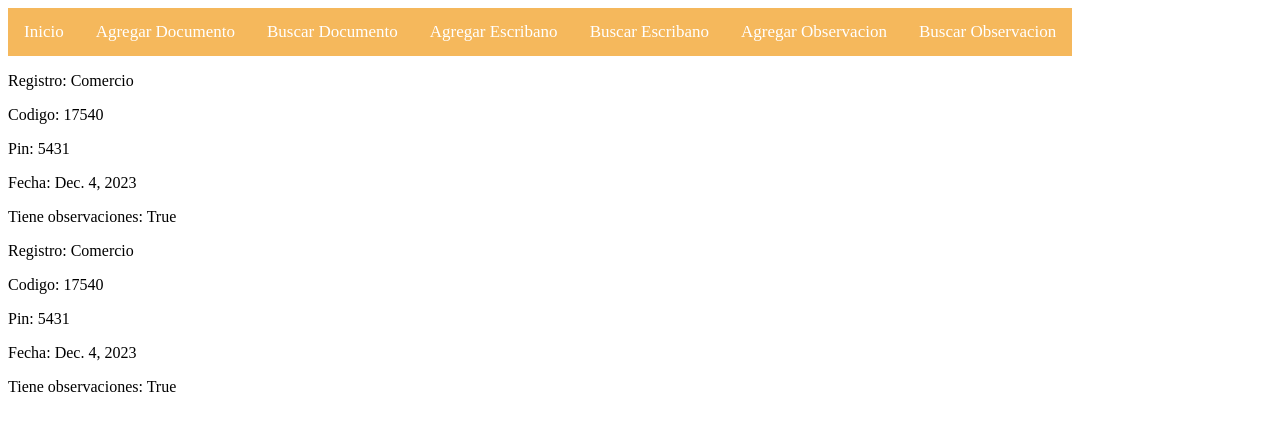
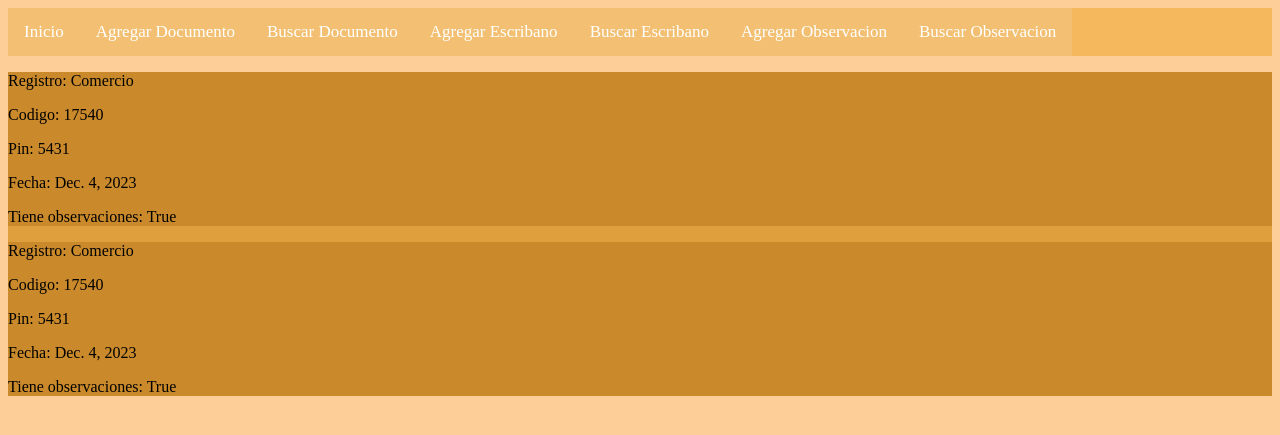
Before and after one commit to leomeyer2000/Tercera-pre-entrega-Meyer, a Django app: template entrega/registro/templates/registro/listaDocumentos.html in a window 1280 px wide. Shown: the top 435 px of the page. Run offline with Django 4.2, Linux system fonts and the light colour scheme; the template is opened without the code that fills it: values that come from a table or form of the project are taken from there, others are empty; data comes from the database, SQL or seed files in the repository; tables that the repository leaves empty hold one stand-in row (values such as "Sample post").

Commit message:
mas front

```diff
--- a/entrega/registro/static/registro/styles.css
+++ b/entrega/registro/static/registro/styles.css
@@ -1,15 +1,17 @@
 .navbar{
   display: flex;
   align-items: center;
+  background-color: rgb(245, 184, 92);
 }
 
 .container{
-  background-color: rgb(245, 184, 92);
+  background-color: rgb(243, 192, 115);
 }
 
 
 .main{
   font-size: medium;
+  background-color: rgb(224, 159, 61);
 }
 
 .navbar-brand{
@@ -28,6 +30,14 @@
 }
 
 .navbar-brand:active{
-  background-color: #04AA6D;
+  background-color: rgb(255, 153, 0);
   color: white;
 }
+
+.bloque{
+  background-color: rgb(202, 138, 43);
+}
+
+body{
+  background-color: rgb(253, 206, 152);
+}
--- a/entrega/registro/templates/registro/listaDocumentos.html
+++ b/entrega/registro/templates/registro/listaDocumentos.html
@@ -6,13 +6,13 @@
 {% block main %}
 
 {% for documento in documentos %}
-
-<p>Registro: {{ documento.registro }}</p>
-<p>Codigo: {{ documento.codigo }}</p>
-<p>Pin: {{ documento.pin }}</p>
-<p>Fecha: {{ documento.fecha }}</p>
-<p>Tiene observaciones: {{ documento.observaciones }}</p>
-
+<div class="bloque">
+    <p>Registro: {{ documento.registro }}</p>
+    <p>Codigo: {{ documento.codigo }}</p>
+    <p>Pin: {{ documento.pin }}</p>
+    <p>Fecha: {{ documento.fecha }}</p>
+    <p>Tiene observaciones: {{ documento.observaciones }}</p>
+</div>
 {% endfor %}
 
 {% endblock main %}
```
Also changed, not shown: entrega/registro/templates/registro/listaEscribanos.html (+5 -5 lines), entrega/registro/templates/registro/listaObservaciones.html (+5 -5 lines).
